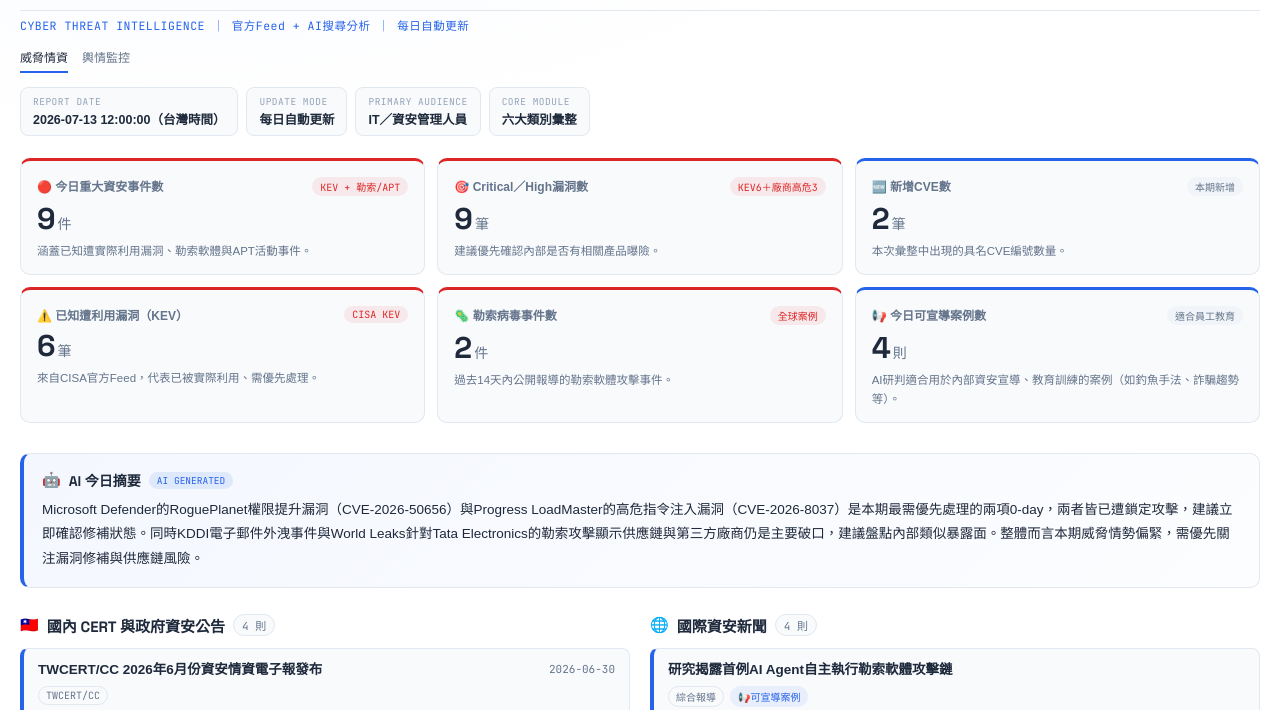
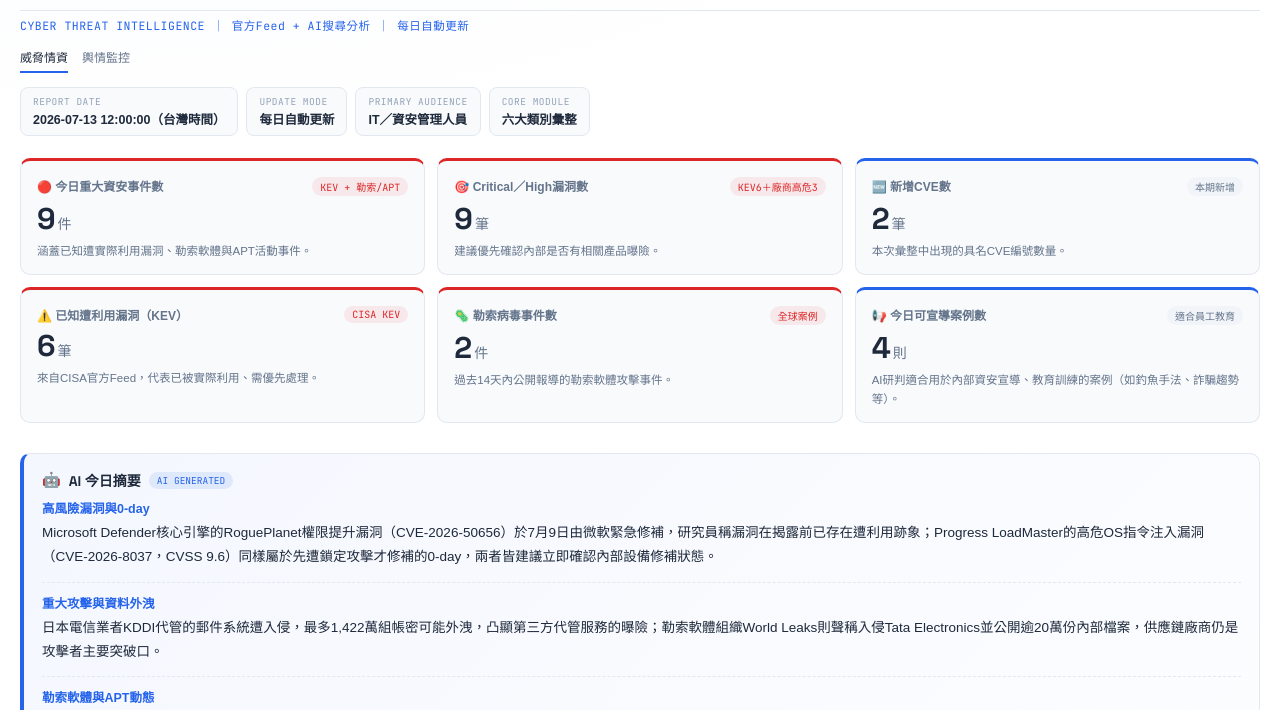
Before and after one commit to tony10404o/auroratest, a website: page docs/index.html in a window 1280 px wide. Shown: the part 82-792 px from the top of the page. Drawn offline with Linux system fonts and the light colour scheme; a web font is replaced by a local one.

Commit message:
AI摘要改為分段詳細版

```diff
--- a/docs/index.html
+++ b/docs/index.html
@@ -104,6 +104,11 @@
   .ai-summary-title{font-family:'Space Grotesk',sans-serif;font-weight:700;font-size:14px;}
   .ai-summary-badge{font-family:'JetBrains Mono',monospace;font-size:9.5px;color:var(--accent);background:rgba(37,99,235,0.1);padding:2px 8px;border-radius:20px;}
   .ai-summary-text{font-size:13.5px;line-height:1.8;color:var(--text);}
+  .ai-summary-blocks{display:flex;flex-direction:column;gap:12px;}
+  .ai-summary-block{padding-top:10px;border-top:1px dashed var(--border);}
+  .ai-summary-block:first-child{padding-top:0;border-top:none;}
+  .ai-summary-block-heading{font-size:12.5px;font-weight:700;color:var(--accent);margin-bottom:4px;}
+  .ai-summary-block-text{font-size:13.5px;line-height:1.8;color:var(--text);}
 
   .footer-note{text-align:center;font-size:11px;color:var(--text-faint);margin-top:30px;font-family:'JetBrains Mono',monospace;}
   @media (max-width:600px){.header{flex-direction:column;align-items:flex-start;}}
@@ -138,7 +143,7 @@
       <span class="ai-summary-title">AI 今日摘要</span>
       <span class="ai-summary-badge">AI GENERATED</span>
     </div>
-    <div class="ai-summary-text" id="aiSummaryText">摘要產生中...</div>
+    <div class="ai-summary-blocks" id="aiSummaryText">摘要產生中...</div>
   </div>
 
   <div class="content-columns">
@@ -151,7 +156,24 @@
 
 <script>
 const DATA = {
-  "ai_summary": "Microsoft Defender的RoguePlanet權限提升漏洞（CVE-2026-50656）與Progress LoadMaster的高危指令注入漏洞（CVE-2026-8037）是本期最需優先處理的兩項0-day，兩者皆已遭鎖定攻擊，建議立即確認修補狀態。同時KDDI電子郵件外洩事件與World Leaks針對Tata Electronics的勒索攻擊顯示供應鏈與第三方廠商仍是主要破口，建議盤點內部類似暴露面。整體而言本期威脅情勢偏緊，需優先關注漏洞修補與供應鏈風險。",
+  "ai_summary": [
+    {
+      "heading": "高風險漏洞與0-day",
+      "text": "Microsoft Defender核心引擎的RoguePlanet權限提升漏洞（CVE-2026-50656）於7月9日由微軟緊急修補，研究員稱漏洞在揭露前已存在遭利用跡象；Progress LoadMaster的高危OS指令注入漏洞（CVE-2026-8037，CVSS 9.6）同樣屬於先遭鎖定攻擊才修補的0-day，兩者皆建議立即確認內部設備修補狀態。"
+    },
+    {
+      "heading": "重大攻擊與資料外洩",
+      "text": "日本電信業者KDDI代管的郵件系統遭入侵，最多1,422萬組帳密可能外洩，凸顯第三方代管服務的曝險；勒索軟體組織World Leaks則聲稱入侵Tata Electronics並公開逾20萬份內部檔案，供應鏈廠商仍是攻擊者主要突破口。"
+    },
+    {
+      "heading": "勒索軟體與APT動態",
+      "text": "疑似國家級駭客組織UAT-8616鎖定Cisco Catalyst SD-WAN設備，利用目錄穿越等漏洞滲透，顯示網路邊界設備持續是APT組織偏好的入侵路徑，建議檢視相關設備的修補與存取控制狀態。"
+    },
+    {
+      "heading": "建議優先行動",
+      "text": "優先確認Microsoft Defender與Progress LoadMaster是否已完成修補；盤點是否有使用KDDI或類似第三方郵件代管服務；檢視Cisco SD-WAN設備的修補版本與對外暴露面，降低類似攻擊路徑的風險。"
+    }
+  ],
   "gov_announcements": [
     {
       "date": "2026-06-30",
@@ -369,7 +391,20 @@ const UPDATED_AT = "2026-07-13 12:00:00（台灣時間）";
 function escapeHtml(s){ const d = document.createElement('div'); d.textContent = s ?? ''; return d.innerHTML; }
 
 document.getElementById('badgeDate').textContent = UPDATED_AT;
-document.getElementById('aiSummaryText').textContent = DATA.ai_summary || '（本次無摘要資料）';
+
+function renderAiSummary(summary){
+  const el = document.getElementById('aiSummaryText');
+  if (!summary || !Array.isArray(summary) || !summary.length){
+    el.textContent = '（本次無摘要資料）';
+    return;
+  }
+  el.innerHTML = summary.map(block => `
+    <div class="ai-summary-block">
+      <div class="ai-summary-block-heading">${escapeHtml(block.heading || '')}</div>
+      <div class="ai-summary-block-text">${escapeHtml(block.text || '')}</div>
+    </div>`).join('');
+}
+renderAiSummary(DATA.ai_summary);
 
 function statCard({icon, label, tone, number, unit, badgeText, desc}){
   return `<div class="stat-card ${tone ? 'tone-'+tone : ''}">
```
Also changed, not shown: scripts/collect-threat-intel.mjs (+22 -7 lines), templates/threat-intel-template.html (+20 -2 lines).
